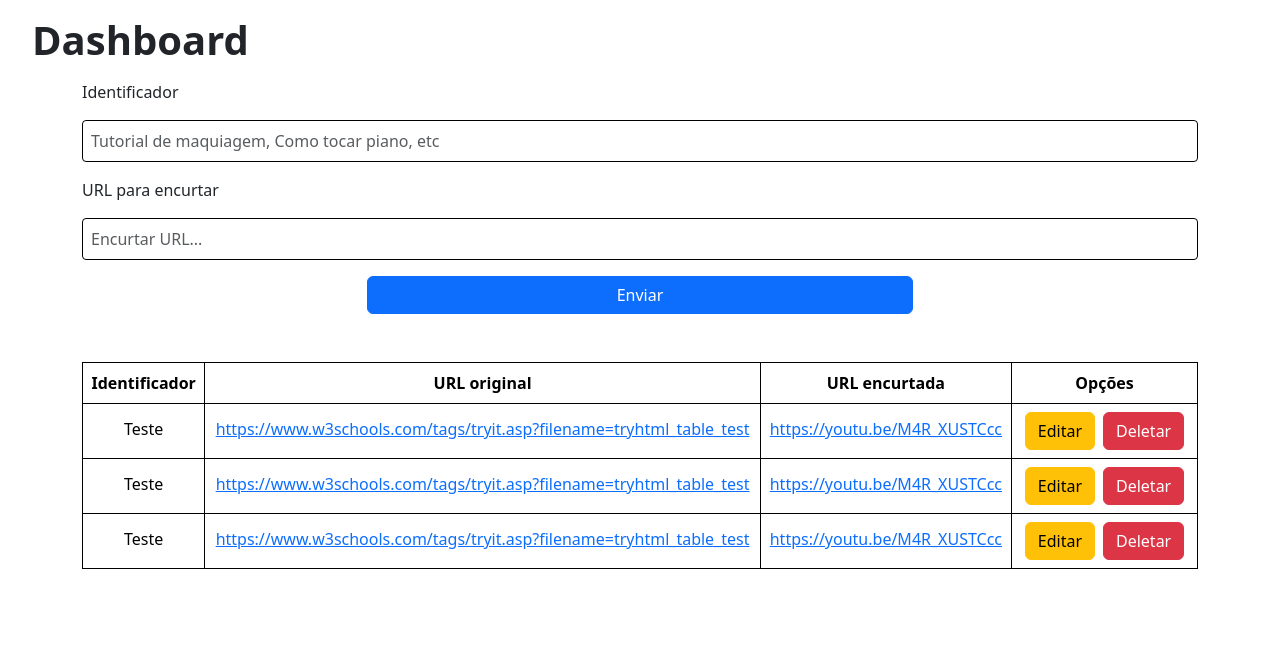
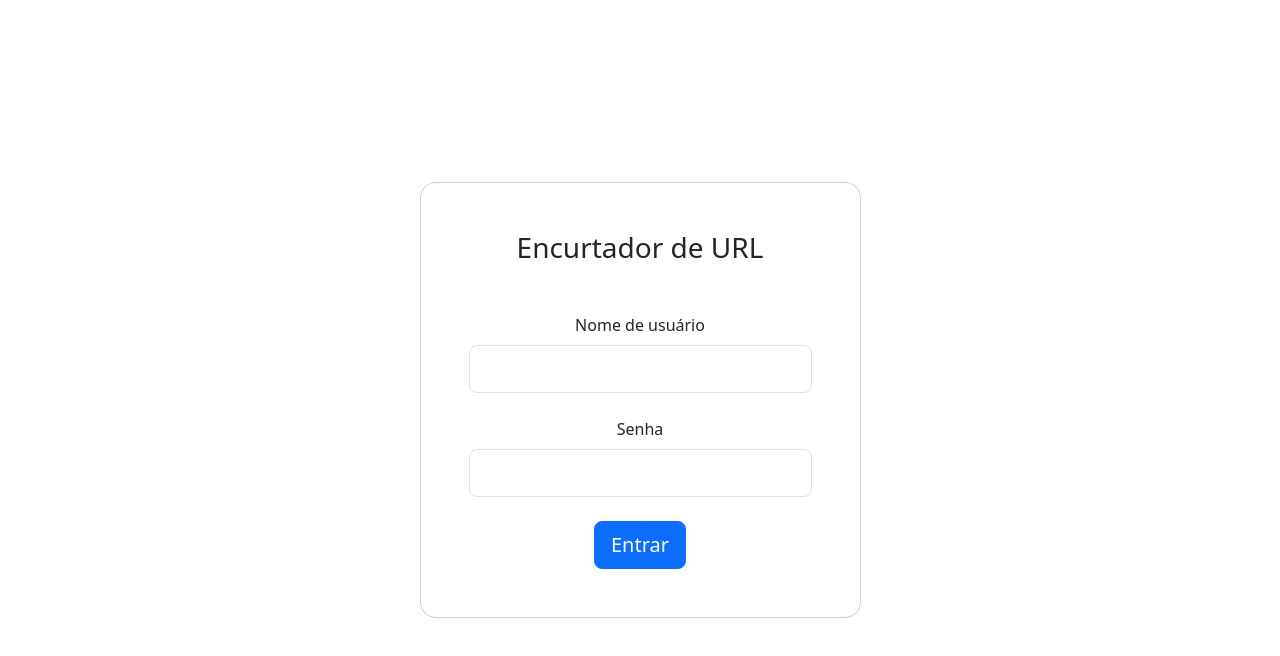
Before and after one commit to kurocaelum/urlshortener-angular15, an Angular app: page / in a window 1280 px wide. Shown: the top 656 px of the page. Built offline with nearby package versions, Linux system fonts and the light colour scheme.

Commit message:
feat: Pagina de login

```diff
--- /dev/null
+++ b/src/app/pages/login/login.component.html
@@ -0,0 +1,34 @@
+<div class="container">
+    <section class="vh-100">
+        <div class="container py-5 h-100">
+          <div class="row d-flex justify-content-center align-items-center h-100">
+            <div class="col-12 col-md-8 col-lg-6 col-xl-5">
+              <div class="card shadow-2-strong" style="border-radius: 1rem;">
+                <div class="card-body p-5 text-center">
+
+                  <h3 class="mb-5">Encurtador de  URL</h3>
+
+                  <div data-mdb-input-init class="form-outline mb-4">
+                      <label class="form-label" for="username">Nome de usuário</label>
+                    <input type="email" id="username" class="form-control form-control-lg" />
+                  </div>
+
+                  <div data-mdb-input-init class="form-outline mb-4">
+                      <label class="form-label" for="password">Senha</label>
+                    <input type="password" id="password" class="form-control form-control-lg" />
+                  </div>
+
+                  <!-- Checkbox -->
+                  <!-- <div class="form-check d-flex justify-content-start mb-4">
+                    <input class="form-check-input" type="checkbox" value="" id="form1Example3" />
+                    <label class="form-check-label" for="form1Example3"> Remember password </label>
+                  </div> -->
+
+                  <button data-mdb-button-init data-mdb-ripple-init class="btn btn-primary btn-lg btn-block" type="submit">Entrar</button>
+                </div>
+              </div>
+            </div>
+          </div>
+        </div>
+      </section>
+</div>
--- a/src/app/pages/pages.module.ts
+++ b/src/app/pages/pages.module.ts
@@ -7,12 +7,14 @@ import { RoutingModule } from './routing.module';
 // Custom components
 import { DashboardComponent } from './dashboard/dashboard.component';
 import { FormsModule } from '@angular/forms';
+import { LoginComponent } from './login/login.component';
 
 
 
 @NgModule({
   declarations: [
-    DashboardComponent
+    DashboardComponent,
+    LoginComponent
   ],
   imports: [
     CommonModule,
```
Also changed, not shown: src/app/pages/login/login.component.ts (added, +10 -0 lines), src/app/pages/routing.module.ts (+6 -1 lines), src/app/pages/login/login.component.scss (added), 1 other file (tests, documents, lock files or other folders).
